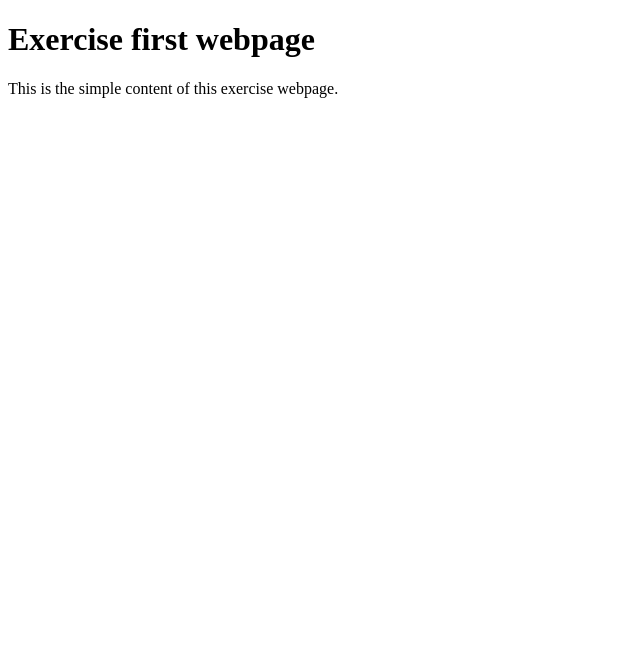
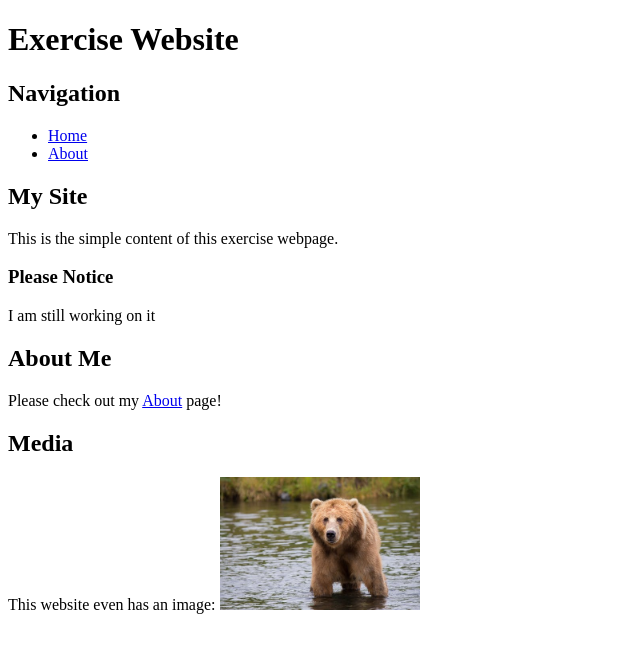
Before and after one commit to MartinDavis3/exercise-website, a plain HTML site: page index.html in a window 1280 px wide. Shown: the whole page, without its empty margins (0-640 px from the left). Drawn offline with Linux system fonts and the light colour scheme.

Commit message:
added navigation, sections and image

```diff
--- a/index.html
+++ b/index.html
@@ -12,9 +12,46 @@
         <script src="./js/scripts.js"></script>
     </head>
     <body>
-        <h1> Exercise first webpage</h1>
-        <p>
-            This is the simple content of this exercise webpage.
-        </p>
+        <header>
+            <h1>Exercise Website</h1>
+            <nav>
+                <h2>Navigation</h2>
+                <ul>
+                    <li>
+                        <a href="./index.html">Home</a>
+                    </li>
+                    <li>
+                        <a href="./about.html">About</a>
+                    </li>
+                </ul>
+            </nav>
+       </header>
+       <article>
+           <section>
+               <h2>
+                   My Site
+               </h2>
+               <p>
+                This is the simple content of this exercise webpage.
+                </p>
+                <h3>Please Notice</h3>
+                <p>I am still working on it</p>
+           </section>
+           <section>
+               <h2>About Me</h2>
+               <p>
+                   Please check out my
+                   <a href="./about.html">About</a>
+                   page!
+               </p>
+           </section>
+           <section>
+               <h2>Media</h2>
+               <p>
+                   This website even has an image:
+                    <img src="./img/brown-bear.jpeg" alt="brown bear" title="brown bear" width="200">
+               </p>
+           </section>
+       </article>
     </body>
 </html>
```
Also changed, not shown: img/Me.jpg (added), img/brown-bear.jpeg (added).
